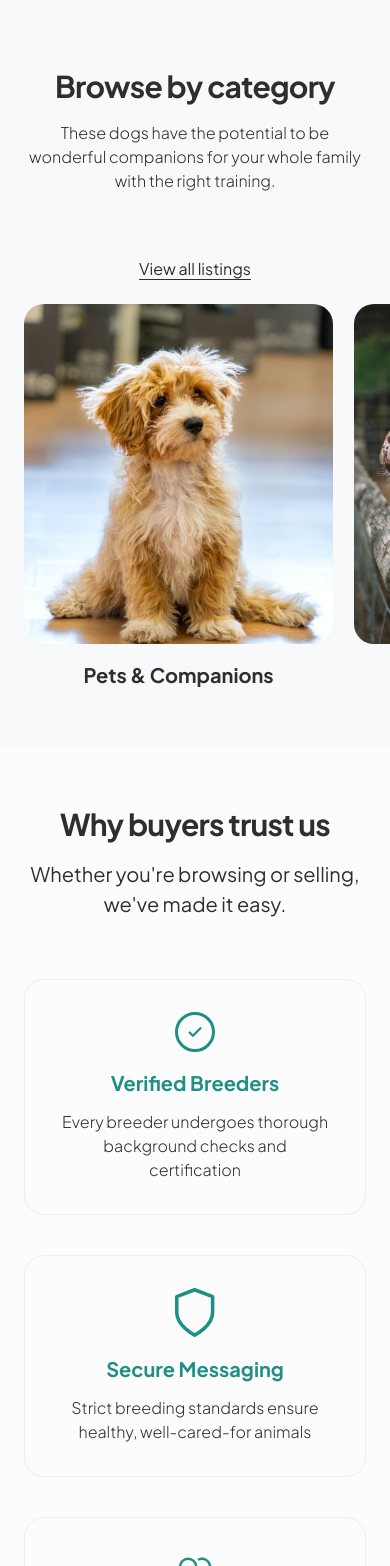
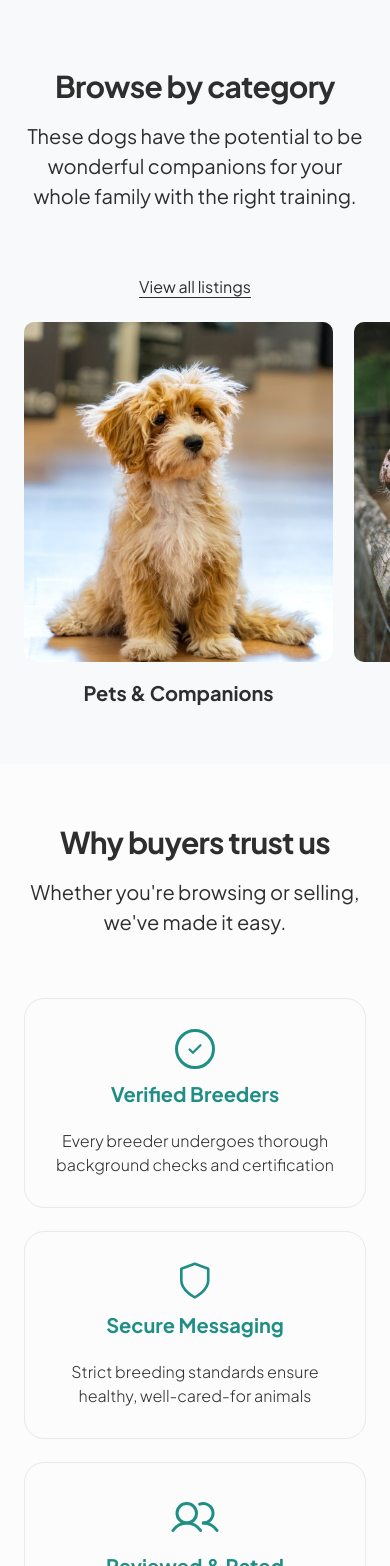
Before and after one commit to NH-Shohan/pets-plus, a Next.js app: page / in a window 390 px wide. Shown: the part 782-2348 px from the top of the page. Built offline with nearby package versions, Linux system fonts and the light colour scheme.

Commit message:
refactor: Adjust UI styling for improved responsiveness and consistency, including spacing, sizing, and font adjustments, and remove unused category images.

```diff
--- a/src/app/globals.css
+++ b/src/app/globals.css
@@ -111,13 +111,13 @@ body {
 
 .text-body-medium {
   @apply font-jakarta font-light;
-  font-size: max(16px, 0.938vw);
+  font-size: max(16px, 0.9375vw);
   line-height: 1.5;
 }
 
 .text-body-medium-vietnam {
   @apply font-vietnam font-light;
-  font-size: max(18px, 0.938vw);
+  font-size: max(18px, 0.9375vw);
   line-height: 1.5;
 }
 
--- a/src/components/sections/Categories.tsx
+++ b/src/components/sections/Categories.tsx
@@ -3,11 +3,10 @@
 import SectionHeader from '@/components/ui/SectionHeader';
 import Image from 'next/image';
 import Link from 'next/link';
-import { Swiper, SwiperSlide } from 'swiper/react';
-import { Navigation, Pagination } from 'swiper/modules';
 import 'swiper/css';
 import 'swiper/css/navigation';
 import 'swiper/css/pagination';
+import { Swiper, SwiperSlide } from 'swiper/react';
 
 const categories = [
   {
@@ -34,9 +33,9 @@ function CategoryCard({ category }: { category: (typeof categories)[number] }) {
   return (
     <Link
       href={category.href}
-      className="group flex flex-col items-center focus:outline-none focus-visible:ring-2 focus-visible:ring-primary focus-visible:ring-offset-2 rounded-2xl"
+      className="group flex flex-col items-center focus:outline-none focus-visible:ring-2 focus-visible:ring-primary focus-visible:ring-offset-2 rounded-[max(10px,1.0416666667vw)]"
     >
-      <div className="w-full rounded-[20px] overflow-hidden mb-[16px] sm:mb-5 bg-surface-light shadow-none">
+      <div className="w-full rounded-[max(10px,1.0416666667vw)] overflow-hidden mb-[16px] sm:mb-5 bg-surface-light shadow-none">
         <div className="w-full aspect-[4/4.4] overflow-hidden">
           <Image
             src={category.image}
@@ -62,7 +61,7 @@ export default function Categories() {
           title="Browse by category"
           description="These dogs have the potential to be wonderful companions for your whole family with the right training."
           headingClassName="section-title--lg"
-          descriptionClassName="text-body-medium max-w-[max(342px,17.81vw)] sm:max-w-[max(750px,40vw)]"
+          descriptionClassName="text-body-large font-normal! max-w-[max(342px,17.81vw)] sm:max-w-[max(750px,40vw)]"
           containerClassName="mb-[64px]"
         />
 
@@ -70,7 +69,7 @@ export default function Categories() {
         <div className="flex justify-center lg:justify-end mb-[23px] lg:mr-8">
           <Link
             href="/"
-            className="text-body-base text-foreground underline underline-offset-4 hover:text-primary transition-colors"
+            className="text-body-medium font-normal! text-foreground underline underline-offset-4 hover:text-primary transition-colors"
           >
             View all listings
           </Link>
--- a/src/components/sections/WhyTrustUs.tsx
+++ b/src/components/sections/WhyTrustUs.tsx
@@ -15,16 +15,16 @@ const features = [
     title: 'Secure Messaging',
     description: 'Strict breeding standards ensure healthy, well-cared-for animals',
     icon: '/shield.svg',
-    width: 'max(40px,1.875vw)',
-    height: 'max(40px,1.875vw)'
+    width: 'max(30px,1.5625vw)',
+    height: 'max(38px,1.9791666667vw)'
   },
   {
     id: 3,
     title: 'Reviewed & Rated',
     description: 'Expert team available around the clock to assist buyers and breeders.',
     icon: '/people.svg',
-    width: 'max(40px,2.5vw)',
-    height: 'max(40px,2.5vw)'
+    width: 'max(48px,2.5vw)',
+    height: 'max(48px,2.5vw)'
   }
 ];
 
@@ -37,28 +37,28 @@ export default function WhyTrustUs() {
           description="Whether you're browsing or selling, we've made it easy."
         />
 
-        <div className="grid grid-cols-1 sm:grid-cols-2 lg:grid-cols-3 gap-10 lg:gap-15">
+        <div className="grid grid-cols-1 sm:grid-cols-2 lg:grid-cols-3 gap-[max(23px,3.125vw)]">
           {features.map(feature => (
             <div
               key={feature.id}
-              className="flex flex-col items-center text-center p-8 md:p-12 rounded-[20px] border border-[#EEEEEE]"
+              className="flex flex-col items-center text-center p-[max(30px,2.65625vw)] rounded-[max(20px,1.0416666667vw)] border border-border"
             >
               {/* Icon */}
-              <div className="mb-4">
+              <div className="mb-[max(10px,0.5208333333vw)]" style={{ width: feature.width, height: feature.height }}>
                 <Image
                   src={feature.icon}
                   alt={feature.title}
                   width={40}
                   height={40}
-                  className={`w-[${feature.width}] h-[${feature.height}]`}
+                  style={{ width: feature.width, height: feature.height }}
                 />
               </div>
 
               {/* Title */}
-              <h3 className="card-title-medium text-primary mb-3">{feature.title}</h3>
+              <h3 className="card-title-medium text-primary mb-[max(20px,1.0416666667vw)]">{feature.title}</h3>
 
               {/* Description */}
-              <p className="text-body-medium max-w-[max(470px,18vw)] w-full">{feature.description}</p>
+              <p className="text-body-medium max-w-[max(320px,17vw)] w-full">{feature.description}</p>
             </div>
           ))}
         </div>
--- a/src/components/ui/SectionHeader.tsx
+++ b/src/components/ui/SectionHeader.tsx
@@ -18,7 +18,7 @@ export default function SectionHeader({
   containerClassName = ''
 }: SectionHeaderProps) {
   return (
-    <div className={cn('flex flex-col items-center text-center mb-15 lg:mb-18', containerClassName)}>
+    <div className={cn('flex flex-col items-center text-center mb-[max(61px,3.125vw)]', containerClassName)}>
       <h2 className={cn('heading-bottom-padding font-extrabold tracking-tight', headingClassName)}>{title}</h2>
       <p className={cn('text-body-large', descriptionClassName)}>{description}</p>
     </div>
```
Also changed, not shown: src/components/sections/Newsletter.tsx (+6 -14 lines), public/category-1.png (deleted), public/category-2.png (deleted).
